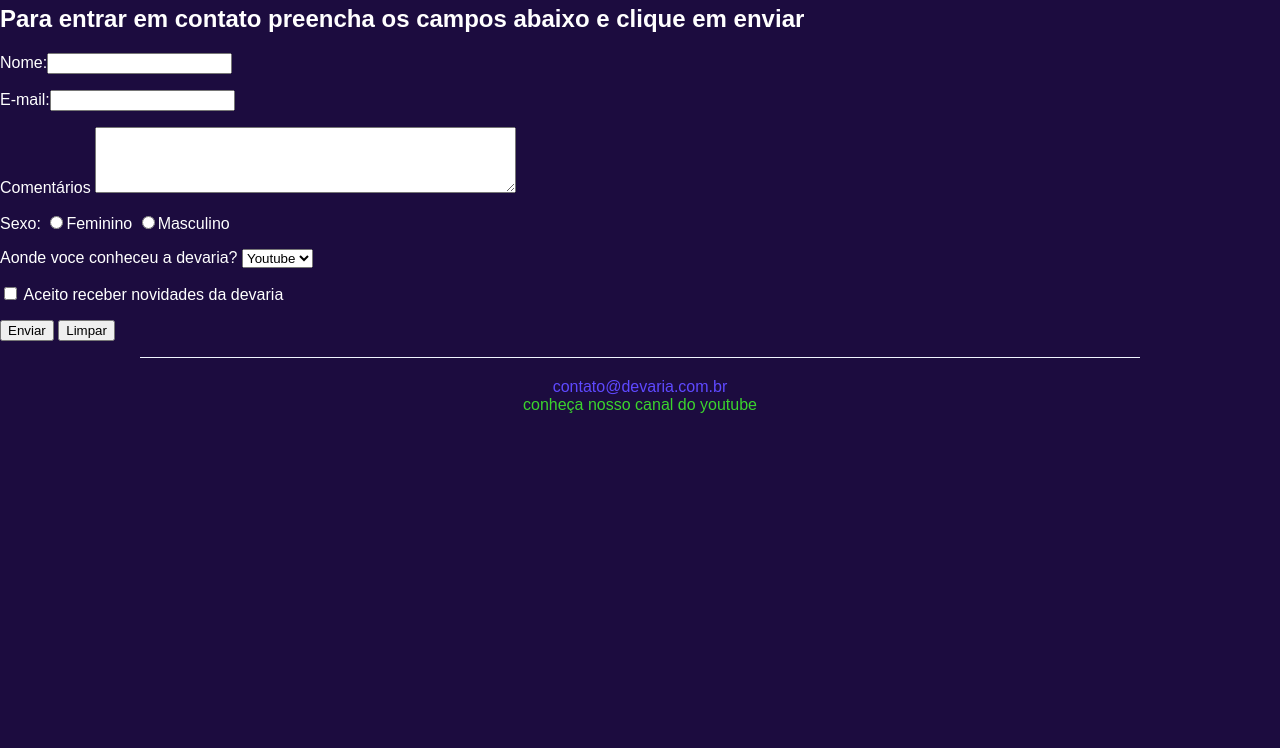
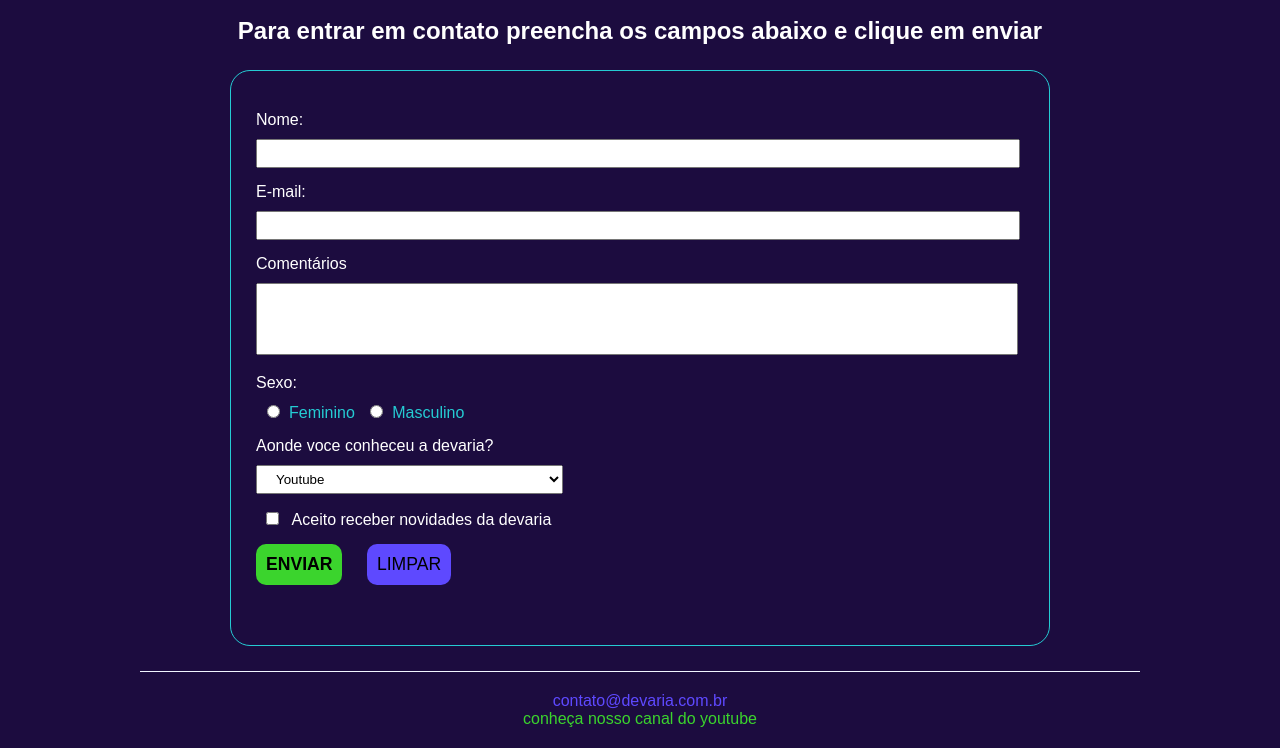
Before and after one commit to quintasluiz/devaria-css, a plain HTML site: page FaleConosco.html in a window 1280 px wide. Shown: the part 168-916 px from the top of the page. Before the commit the page ends 800 px from the top, so only its background shows below. Drawn offline with Linux system fonts and the light colour scheme.

Commit message:
estilo fale conosco

```diff
--- a/FaleConosco.html
+++ b/FaleConosco.html
@@ -7,6 +7,7 @@
     <link rel="stylesheet" href="public/css/devaria.css">
     <link rel="stylesheet" href="public/css/footer.css">
     <link rel="stylesheet" href="public/css/header.css">
+    <link rel="stylesheet" href="public/css/fale-conosco.css">
 
     <title>Fale Conosco</title>
 </head>
@@ -29,25 +30,27 @@
     </header>
 
     <main>
-        <h1>Fale com a Devaria através dessa página</h1>
-       <h2>Para entrar em contato preencha os campos abaixo e clique em enviar</h2>
-       <form action="index.html">
-           <p>
-               <label>Nome:</label><input type="text" name="Nome" maxlength="70">
-           </p>
-           <p>
-               <label>E-mail:</label><input type="text" name="Email" maxlength="150">
-           </p>
-           <p>
+        <h1 class="title text-center">Fale com a Devaria através dessa página</h1>
+       <h2 class="subtitle text-center">Para entrar em contato preencha os campos abaixo e clique em enviar</h2>
+       <form action="index.html" class="contact-form margin-horizontal-20px">
+           <div>
+               <label>Nome:</label>
+               <input type="text" name="Nome" maxlength="70">
+           </div>
+           <div>
+               <label>E-mail:</label>
+               <input type="text" name="Email" maxlength="150">
+           </div>
+           <div>
                <label>Comentários</label>
                <textarea name="Comentario" cols="50" rows="4"></textarea>
-           </p>
-           <p>
+           </div>
+           <div>
                <label>Sexo:</label>
-               <input type="radio" name="Sexo"><label>Feminino</label>
-               <input type="radio" name="Sexo"><label>Masculino</label>
-           </p>
-           <p>
+               <input type="radio" name="Sexo"><span>Feminino</span>
+               <input type="radio" name="Sexo"><span>Masculino</span>
+           </div>
+           <div>
                <label>Aonde voce conheceu a devaria?</label>
                <select name="Conheceu">
                    <option selected>Youtube</option>
@@ -55,15 +58,16 @@
                    <option>Google</option>
                    <option>Outros</option>
                </select>
-           </p>
-           <p>
+            </div>
+           <div>
                <input type="checkbox" name="Aceite">
-               <label>Aceito receber novidades da devaria</label>
-           </p>
-           <p>
+               <span>Aceito receber novidades da devaria</span>
+           </div>
+           <div>
                <input type="submit" name="Enviar"value="Enviar">
                <input type="reset" name="Limpar" value="Limpar">
-           </p>
+           </div>
+
        </form>
     </main>
 
--- a/public/css/devaria.css
+++ b/public/css/devaria.css
@@ -27,6 +27,11 @@ h1.title {
     text-align: center;
 }
 
+.margin-horizontal-20px {
+    margin-left: 20px;
+    margin-right: 20px;
+}
+
 @media screen and (min-width: 992px) {
     .w-50pct-desktop {
         width: 30% !important;
--- /dev/null
+++ b/public/css/fale-conosco.css
@@ -0,0 +1,86 @@
+.subtitle {
+    margin: 0 20px;
+}
+
+main .contact-form > div {
+    margin: 15px 0;
+}
+
+main .contact-form > div label {
+    display: block;
+    margin-bottom: 10px;
+}
+
+main .contact-form input,
+main .contact-form select,
+main .contact-form textarea {
+    width: 90%;
+    padding: 5px 15px;
+    outline-color: #3bd42d;
+}
+
+main .contact-form select {
+    width: 100%;
+}
+
+main .contact-form textarea {
+    resize: none;
+    padding-top: 15px;
+}
+
+main .contact-form > div input[type="radio"],
+main .contact-form > div input[type="checkbox"] {
+    width: 25px;
+}
+
+main .contact-form > div:nth-child(4) span{
+    color: #25cbd3;
+}
+
+main .contact-form > div input[type="submit"],
+main .contact-form > div input[type="reset"] {
+    width:100%;
+    margin-bottom: 20px;
+    border: none;
+    text-transform: uppercase;
+    border-radius: 10px;
+    font-size: 1.1em;
+}
+
+main .contact-form > div input[type="submit"] {
+    background-color: #3bd42d;
+    padding: 10px;
+    font-weight: bold;
+}
+
+main .contact-form > div input[type="reset"] {
+    background-color: #5e49ff;
+}
+
+@media screen and (min-width: 992px) {
+    main .contact-form {
+        width: 60%;
+        border: 1px solid #25cbd3;
+        border-radius: 20px;
+        padding: 25px;
+        margin: 25px auto;
+    }
+    main .contact-form input,
+    main .contact-form textarea {
+    width: 95%;
+    padding: 5px 15px;
+    outline-color: #3bd42d;
+}
+    main .contact-form select {
+        width: 40%;
+    }
+    main .contact-form > div input[type="submit"],
+    main .contact-form > div input[type="reset"] {
+        width: auto;
+        padding: 10px;
+        outline: none;
+    }
+    main .contact-form > div input[type="submit"]{
+        margin-right: 20px;
+    }
+}
```
